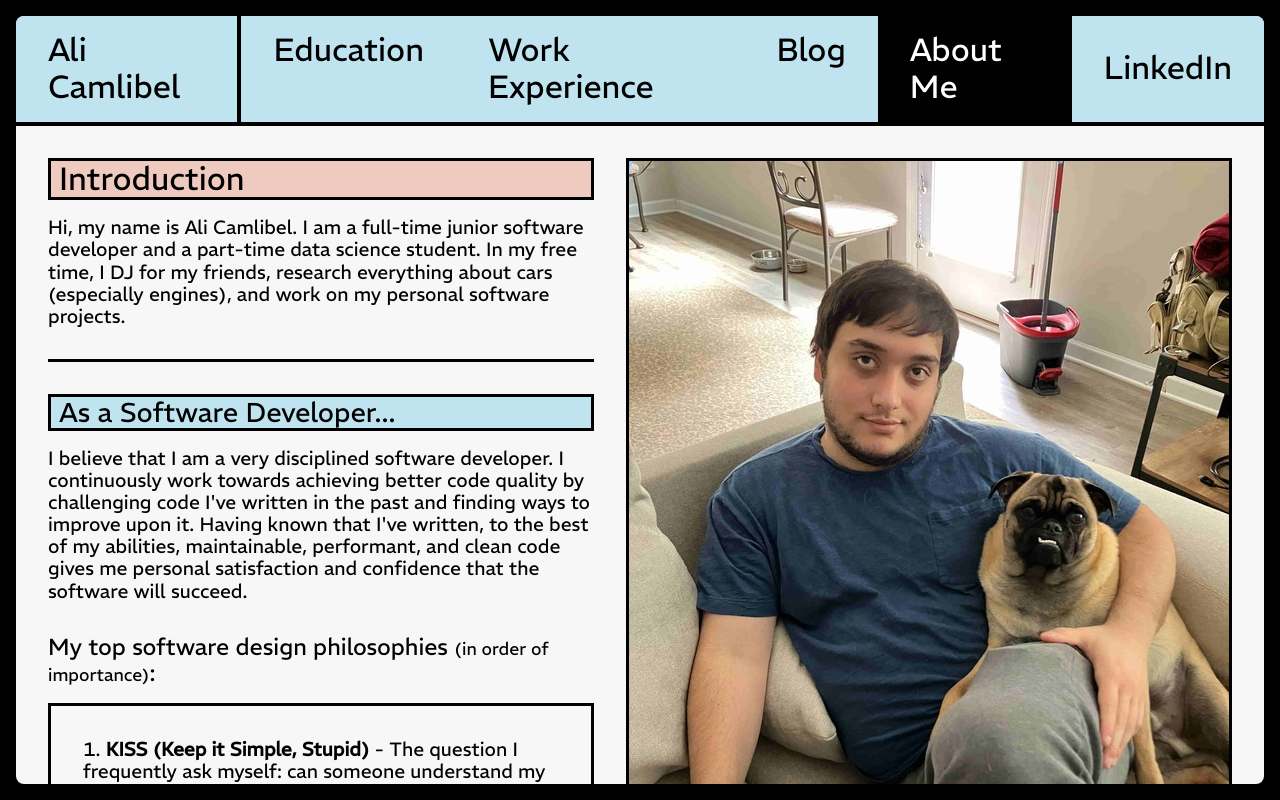
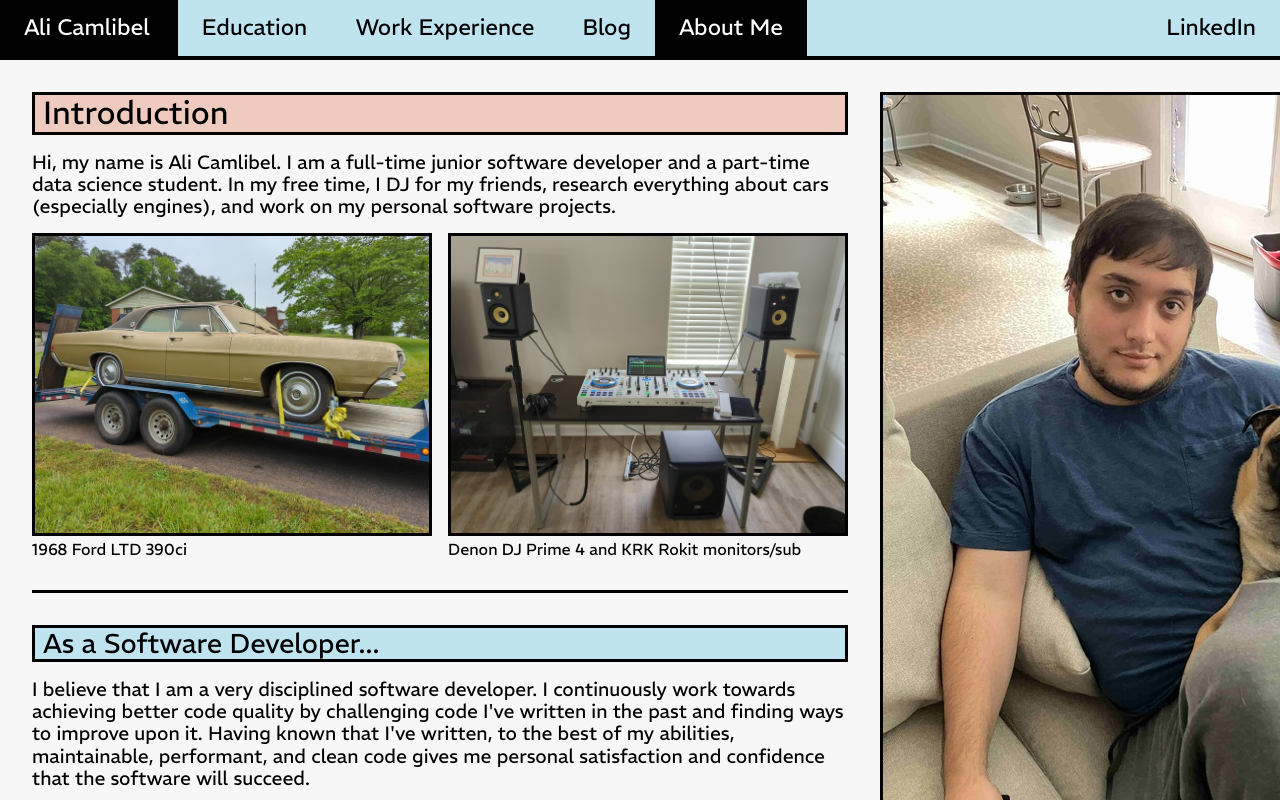
Before and after one commit to acamlibe/alicamlibel-personal-site, a website: page src/about.html in a window 1280 px wide. Drawn offline with Linux system fonts and the light colour scheme.

Commit message:
Added two images to about page

```diff
--- a/src/about.html
+++ b/src/about.html
@@ -41,12 +41,33 @@
               <div class="title-box bg-orange">
                 <h1>Introduction</h1>
               </div>
-              <p>
+              <p id="about-me-intro-text">
                 Hi, my name is Ali Camlibel. I am a full-time junior software
                 developer and a part-time data science student. In my free time,
                 I DJ for my friends, research everything about cars (especially
                 engines), and work on my personal software projects.
               </p>
+
+              <div class="flex-row">
+                <figure class="figure-photo">
+                  <a href="img/1968-ford-ltd.jpg">
+                    <img
+                      src="img/1968-ford-ltd.jpg"
+                      alt="1968 Ford LTD 390ci"
+                    />
+                  </a>
+                  <figcaption>1968 Ford LTD 390ci</figcaption>
+                </figure>
+                <figure class="figure-photo">
+                  <a href="img/dj-setup.jpg">
+                    <img
+                      src="img/dj-setup.jpg"
+                      alt="Denon DJ Prime 4 and KRK Rokit monitors/sub"
+                    />
+                  </a>
+                  <figcaption>Denon DJ Prime 4 and KRK Rokit monitors/sub</figcaption>
+                </figure>
+              </div>
             </section>
 
             <hr />
@@ -90,12 +111,6 @@
                   does in one sentence, it's doing too much."
                 </li>
                 <li>
-                  <strong>Domain Driven Design & Ubiquitous Language</strong> -
-                  Software is written to handle business needs, so our code
-                  should represent the business by describing the rules and
-                  language used by the business.
-                </li>
-                <li>
                   <strong>Performance</strong> - Imagine a Google search taking
                   longer than 10 seconds, in this day and age. Systems should be
                   as performant as can be, without sacrificing maintainability
@@ -116,7 +131,7 @@
                   <strong>Lightweight Page Load</strong> - Gone were the days of
                   websites that served maybe a few hundred kilobytes worth of
                   bandwidth to users. Nowadays, you go to Google.com and load
-                  ~3.4MB. Obviously with caching and use of CDNs, it's not such
+                  ~3.4MB. Obviously with caching and the use of CDNs, it's not such
                   a big deal, but I feel it has made developers too carefree.
                 </li>
                 <li>
@@ -147,17 +162,6 @@
                 </li>
               </ol>
             </section>
-
-            <hr />
-
-            <section>
-              <div class="title-box bg-blue">
-                <h2>As a Data Science Student...</h2>
-              </div>
-              <p>
-                To be written.
-              </p>
-            </section>
           </div>
         </div>
       </main>
--- a/src/css/site.css
+++ b/src/css/site.css
@@ -3,21 +3,19 @@
   font-family: rem-regular;
   src: url(../fonts/REM-Regular.ttf);
 }
+
 html * {
   font-family: rem-regular, serif;
   -webkit-font-smoothing: antialiased;
   -moz-osx-font-smoothing: grayscale;
 }
+
 body,
 html {
-  background-color: #000;
   color: #000;
   height: 100%;
-  overflow: none;
 }
-body {
-  padding: 1rem;
-}
+
 h1,
 h2,
 h3,
@@ -27,32 +25,41 @@ h6 {
   font-weight: 500;
   margin: 0;
 }
+
 strong {
   font-weight: 600;
 }
+
 h1 {
   font-size: 2rem;
 }
+
 h2 {
   font-size: 1.7rem;
 }
+
 h3 {
   font-size: 1.45rem;
 }
+
 h4 {
   font-size: 1.25rem;
 }
+
 h5 {
   font-size: 1.1rem;
 }
+
 h6 {
   font-size: 1rem;
 }
+
 a,
 li,
 p {
   font-size: 1.2rem;
 }
+
 ol,
 ul {
   list-style-position: inside;
@@ -70,63 +77,74 @@ hr {
 
 #page {
   background-color: #f7f7f7;
-  border-radius: 0.5rem;
   display: flex;
   flex-direction: column;
   height: 100%;
   overflow: none;
 }
+
 header {
   align-items: center;
   background-color: #bfe3ef;
   border-bottom: 4px solid black;
-  border-top-left-radius: 0.5rem;
-  border-top-right-radius: 0.5rem;
   justify-content: space-between;
+  height: 60px;
 }
+
 header,
-header > nav {
+header>nav {
   display: flex;
+  align-items: center;
 }
-header > nav > a {
+
+header>nav>a {
   color: #000;
-  font-size: 2rem;
-  padding: 1rem 2rem;
+  font-size: 1.4rem;
+  padding: 1rem 1.5rem;
   text-decoration: none;
 }
+
 #homepage-nav-link {
   border-right: 4px solid black;
 }
-header > nav > a.active:not(:first-child),
-header > nav > a:hover {
+
+header>nav>a.active:not(:first-child),
+header>nav>a:hover {
   background-color: #000;
   color: #fff;
 }
+
 main {
   overflow: auto;
   padding: 2rem;
 }
+
 #hero {
   background-color: #add8e6;
   height: 700px;
   padding: 6rem;
 }
+
 #hero-content {
   background-color: blue;
   height: 100%;
   width: 100%;
 }
+
 #experience-list {
   gap: 2rem;
 }
+
 #experience-list,
 .experience {
   display: flex;
   flex-direction: column;
 }
+
 .experience {
   width: 100%;
 }
+
 .experience-header {
   display: flex;
   flex-direction: column;
@@ -135,18 +153,22 @@ main {
   border: 3px solid black;
   padding: 1rem 2rem;
 }
+
 .experience-title {
   font-size: 1.8rem;
   font-weight: 400;
 }
+
 .experience-subtitle,
 .experience-title {
   display: flex;
   justify-content: space-between;
 }
+
 .experience-subtitle {
   font-size: 1.4rem;
 }
+
 .experience-body {
   border: 3px solid black;
   border-top: none;
@@ -154,12 +176,15 @@ main {
   gap: 4rem;
   padding: 1rem 2rem;
 }
-.experience-body > div {
+
+.experience-body>div {
   flex: 1;
 }
-.experience-coursework > ul {
+
+.experience-coursework>ul {
   margin: 0.5rem 0.5rem 0;
 }
+
 #about-me-page {
   display: flex;
 }
@@ -170,19 +195,40 @@ main {
   flex-direction: column;
   gap: 2rem;
 }
+
 #about-me-photo {
   order: 2;
   margin-left: 2rem;
 }
-#about-me-photo > img {
+
+#about-me-photo>img {
   border: 3px solid black;
 }
-.philosophies-list > li:not(:last-child) {
+
+#about-me-intro-text {
   margin-bottom: 1rem;
 }
-.philosophies-list > li:last-child {
+
+.figure-photo img {
+  border: 3px solid black;
+  width: 400px;
+  height: auto;
+}
+
+.figure-photo img {
+  border: 3px solid black;
+  width: 400px;
+  height: auto;
+}
+
+.philosophies-list>li:not(:last-child) {
+  margin-bottom: 1rem;
+}
+
+.philosophies-list>li:last-child {
   margin-bottom: 0;
 }
+
 .social-media-logo {
   height: 100%;
   margin-right: 1rem;
@@ -221,23 +267,34 @@ main {
   top: calc(50% - 200px);
   width: 600px;
 }
-#error-404-box > h1 {
+
+#error-404-box>h1 {
   font-size: 6rem;
   font-weight: 400;
 }
+
 ::-webkit-scrollbar {
   width: 1rem;
 }
+
 ::-webkit-scrollbar-track {
   background: #f1f1f1;
 }
+
 ::-webkit-scrollbar-thumb {
   background-color: #8f8f8f;
 }
+
 ::-webkit-scrollbar-thumb:hover {
   background: #555;
 }
+
 .underline {
   text-decoration: underline;
   text-decoration-color: black;
 }
+
+.flex-row {
+  display: flex;
+  gap: 1rem;
+}
```
Also changed, not shown: src/img/1968-ford-ltd.jpg (added), src/img/dj-setup.jpg (added). Lines whose indentation alone changed are shown as unchanged.
